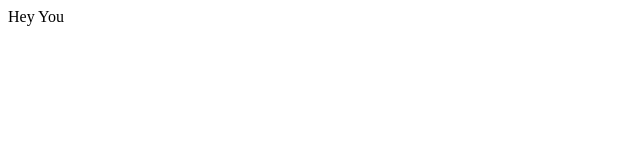
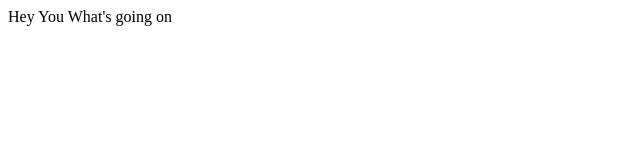
Before and after one commit to Zayn-Jr/testing, a plain HTML site: page index.html in a window 1280 px wide. Shown: the whole page, without its empty margins (0-640 px from the left). Drawn offline with Linux system fonts and the light colour scheme.

Commit message:
Hey What's up

```diff
--- a/index.html
+++ b/index.html
@@ -6,6 +6,6 @@
     <title>Document</title>
 </head>
 <body>
-    Hey You
+    Hey You What's going on
 </body>
 </html>
```
